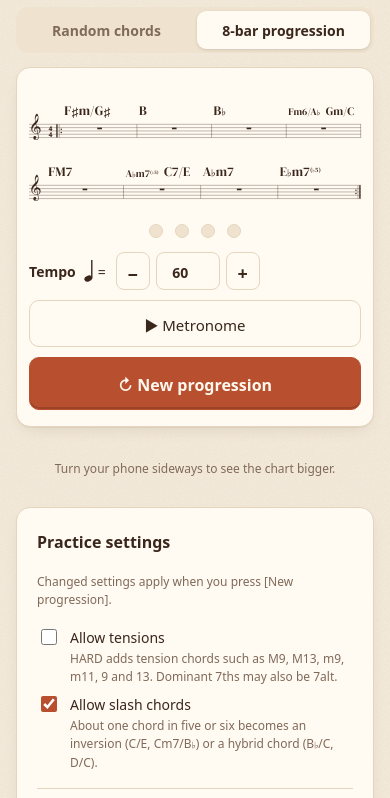
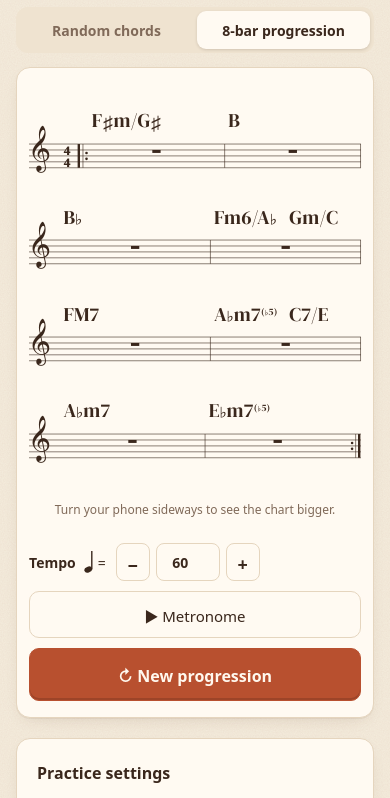
Before and after one commit to studio-luke/learn_piano, a website: page src/trainer/chord-improv/index.html in a window 390 px wide. Both pictures are taken after a click on the tab "8-bar progression". Shown: the part 45-843 px from the top of the page. Drawn offline with nearby package versions, Linux system fonts and the light colour scheme; a web font is replaced by a local one.

Commit message:
Chord sight-reading: 2 bars per line on portrait phones, tips in place of beat dots

```diff
--- a/src/assets/css/improv.css
+++ b/src/assets/css/improv.css
@@ -161,7 +161,6 @@
   .pg-sheet { gap: 0; padding-block: 0; }
   .pg-chords { height: 1.55em; }
   .im-card.is-prog { gap: 6px; padding-block: 8px 10px; }
-  .im-card.is-prog .im-beats { display: none; }   /* 박 점은 카운트인 숫자와 박자표로 충분 — 세로 공간이 모자라서 */
 }
 
 /* ---------- 모바일(컴퓨터가 아닌 기기)의 8마디 모드 버튼 (2026-11-10 사용자 요청) ----------
@@ -173,3 +172,9 @@
   .is-mobile .im-card.is-prog .im-new { flex: 1.6 1 0; padding-block: 11px; }
   .is-mobile .im-card.is-prog .im-play { flex: 1 1 0; }
 }
+
+/* 한 줄 2마디(폰 세로): 마디가 넓어진 만큼 코드 기호를 크게 */
+.pg-sheet.two-per-line .pg-chords { font-size: clamp(16px, 5vw, 26px); }
+
+/* 8마디 모드: 박 점 없음 (2026-11-10 사용자 요청 — 그 자리에 폰 세로 안내와 알약). 카운트인 숫자와 박자표로 충분 */
+.im-card.is-prog .im-beats { display: none; }
--- a/src/assets/js/common/storage.js
+++ b/src/assets/js/common/storage.js
@@ -11,6 +11,7 @@
 //   chordoven.improvRandom.v1   코드 초견 무작위 코드 모드의 출제 설정 (improv/settings.js)
 //   chordoven.improvScrollTip   코드 초견의 "아래로 내리면…" 안내 (출제 설정을 한 번 봤으면 "seen")
 //   chordoven.improvProg.v1     코드 초견 8마디 코드진행 모드의 출제 설정 (improv/prog-settings.js)
+//   chordoven.improvProgScrollTip  코드 초견 8마디 모드의 "아래로 내리면 출제 옵션을…" 안내 ("seen"이면 다시 안 나옴)
 // 사생활 보호 모드 등에서는 localStorage가 막힐 수 있어서 모든 읽기·쓰기를 try로 감싸요.
 
 const PREFIX = "chordoven.";
--- a/src/assets/js/i18n/en.js
+++ b/src/assets/js/i18n/en.js
@@ -386,6 +386,7 @@ export default {
   improvScrollTip: "Scroll down to choose which chords appear",
   progNew: "↻ New progression",
   progRotateTip: "Turn your phone sideways to see the chart bigger.",
+  progScrollTip: "Scroll down to choose the options",
   progApplyNew: "Changed settings apply when you press [New progression].",
   progTen: "Allow tensions",
   progTenSub: "HARD adds tension chords such as M9, M13, m9, m11, 9 and 13. Dominant 7ths may also be 7alt.",
--- a/src/assets/js/i18n/ja.js
+++ b/src/assets/js/i18n/ja.js
@@ -386,6 +386,7 @@ export default {
   improvScrollTip: "下にスクロールすると、出てくるコードを選べます",
   progNew: "↻ 新しいコード進行",
   progRotateTip: "スマホを横にすると、楽譜を大きく表示できます。",
+  progScrollTip: "下にスクロールすると、出題オプションを選べます",
   progApplyNew: "変えた設定は［新しいコード進行］を押すと反映されます。",
   progTen: "テンションを許可",
   progTenSub: "HARDを選ぶと、M9・M13・m9・m11・9・13などのテンションコードも出ます。ドミナント7には7altも出ます。",
--- a/src/assets/js/i18n/ko.js
+++ b/src/assets/js/i18n/ko.js
@@ -387,6 +387,7 @@ export default {
   improvScrollTip: "아래로 내리면 등장할 코드를 고를 수 있어요",
   progNew: "↻ 새 코드진행",
   progRotateTip: "폰을 가로로 돌리면 악보를 더 크게 볼 수 있어요.",
+  progScrollTip: "아래로 내리면 출제 옵션을 고를 수 있어요",
   progApplyNew: "바꾼 설정은 [새 코드진행]을 누르면 적용돼요.",
   progTen: "텐션 허용",
   progTenSub: "HARD를 고르면 M9·M13·m9·m11·9·13 같은 텐션 코드도 나와요. 도미넌트 7에는 7alt도 나와요.",
--- a/src/assets/js/i18n/zh.js
+++ b/src/assets/js/i18n/zh.js
@@ -386,6 +386,7 @@ export default {
   improvScrollTip: "向下滚动即可选择要出现的和弦",
   progNew: "↻ 新的和弦进行",
   progRotateTip: "把手机横过来，乐谱会显示得更大。",
+  progScrollTip: "向下滚动即可选择出题选项",
   progApplyNew: "更改的设置在按［新的和弦进行］时生效。",
   progTen: "允许延伸音",
   progTenSub: "选择 HARD 时还会出现 M9、M13、m9、m11、9、13 等延伸和弦。属七和弦也可能是 7alt。",
--- a/src/assets/js/improv/sheet.js
+++ b/src/assets/js/improv/sheet.js
@@ -1,5 +1,5 @@
 // ===== 코드 초견 — 8마디 코드진행 악보 그리기 =====
-// 4마디 × 2줄 (폰 세로도 같음 — 대신 가로로 돌리라는 안내, 사용자 결정 2026-11-10).
+// 4마디 × 2줄, 폰 세로는 2마디 × 4줄 (사용자 결정 2026-11-10 — 한 줄 마디 수는 pages/improv.js가 setPerLine으로 정함)
 // 한 줄 = 코드 기호 줄(HTML) + 오선(SVG). 오선에는 높은음자리표, 첫 줄에만 박자표, 마디마다 온쉼표, 조표 없음,
 // 1마디 앞·8마디 뒤에 도돌이표. 코드 기호는 그 코드가 시작하는 박 위치에(마디 안에서 펄스 비율대로).
 // 코드 기호는 HTML로 그림 — 텐션을 작게 위로 올리거나 세로로 쌓는 모양(practice.css .symbol .sup / .stack)을 그대로 쓰려고.
@@ -7,20 +7,33 @@
 import { $, esc, symbolHTML } from "../common/dom.js";
 import { BARS } from "./progression.js";
 
-const W = 1000, H = 84;                  // 오선 한 줄 그림 크기 (viewBox)
+const H = 84;                            // 오선 한 줄 그림 높이 (viewBox)
+let W = 1000;                            // 오선 한 줄 그림 폭 — 한 줄 2마디면 560으로 좁혀서, 화면에 그릴 때 오선이 그만큼 크게 보이게
 const TOP = 22, SP = 10;                 // 맨 윗줄 y, 줄 간격
 const line = i => TOP + i * SP;          // i번째 줄(0 = 맨 위)의 y
-const PER_LINE = BARS / 2;               // 한 줄 마디 수 (4)
+let perLine = 4;                         // 한 줄 마디 수 (4 → 2줄, 2 → 4줄)
+let last = null;                         // 마지막으로 그린 진행 (한 줄 마디 수를 바꾸면 다시 그리려고)
 const CLEF_END = 46;                     // 음자리표 다음 x
 const METER_END = 82;                    // 박자표 다음 x (첫 줄만)
 const REPEAT = 18;                       // 도돌이표(굵은 줄 + 얇은 줄 + 점 두 개)가 차지하는 폭
 
-/** 한 줄의 마디 시작·끝 x: [[x1, x2] × 4] */
+const rowCount = () => BARS / perLine;
+const isLast = row => row === rowCount() - 1;
+
+/** 한 줄의 마디 시작·끝 x: [[x1, x2] × 한 줄 마디 수] — 첫 줄은 박자표·시작 도돌이표 뒤부터, 마지막 줄은 끝 도돌이표 앞까지 */
 export function barXs(row) {
   const left = row === 0 ? METER_END + REPEAT : CLEF_END + 6;
-  const right = row === 1 ? W - REPEAT : W;
-  const w = (right - left) / PER_LINE;
-  return Array.from({ length: PER_LINE }, (_, i) => [left + i * w, left + (i + 1) * w]);
+  const right = isLast(row) ? W - REPEAT : W;
+  const w = (right - left) / perLine;
+  return Array.from({ length: perLine }, (_, i) => [left + i * w, left + (i + 1) * w]);
+}
+
+/** 한 줄 마디 수 바꾸기 (4 또는 2) — 이미 그린 악보가 있으면 다시 그림 */
+export function setPerLine(n) {
+  if (n === perLine) return;
+  perLine = n;
+  W = n === 2 ? 560 : 1000;
+  if (last) drawSheet(last);
 }
 
 /** 오선 한 줄 SVG */
@@ -43,9 +56,9 @@ function staffSVG(row, meter) {
   xs.forEach(([x1, x2], i) => {
     // 온쉼표: 위에서 둘째 줄에 매달린 직사각형, 마디 가운데
     s += `<rect class="pg-fill" x="${(x1 + x2) / 2 - 7}" y="${line(1)}" width="14" height="${SP / 2}"/>`;
-    if (i < PER_LINE - 1 || row === 0) s += bar(i === PER_LINE - 1 ? x2 - 0.75 : x2);
+    if (i < perLine - 1 || !isLast(row)) s += bar(i === perLine - 1 ? x2 - 0.75 : x2);   // 줄 끝 마디선은 오선 끝에 붙여서
   });
-  if (row === 1) {   // 8마디 뒤 도돌이표: 점 · 얇은 줄 · 굵은 줄
+  if (isLast(row)) {   // 8마디 뒤 도돌이표: 점 · 얇은 줄 · 굵은 줄
     s += dots(W - 15) + bar(W - 9) + bar(W - 3, "pg-thick");
   }
   return s + "</svg>";
@@ -56,13 +69,15 @@ function staffSVG(row, meter) {
  * @param p  improv/progression.js generateProgression의 결과
  */
 export function drawSheet(p) {
+  last = p;
   const box = $("progSheet");
+  box.classList.toggle("two-per-line", perLine === 2);   // 한 줄 2마디면 코드 기호를 크게 (improv.css)
   let html = "";
-  for (let row = 0; row < 2; row++) {
+  for (let row = 0; row < rowCount(); row++) {
     const xs = barXs(row);
     let chords = "";
-    for (let i = 0; i < PER_LINE; i++) {
-      const bar = p.bars[row * PER_LINE + i], [x1, x2] = xs[i];
+    for (let i = 0; i < perLine; i++) {
+      const bar = p.bars[row * perLine + i], [x1, x2] = xs[i];
       for (const c of bar) {
         const x = x1 + 6 + (x2 - x1) * (c.start / p.meter.pulses);   // 마디 안에서 그 코드가 시작하는 박 위치 (마디선에서 조금 띄움)
         const inner = c.short ? `<span class="slash-bass">/${esc(c.q.bass)}</span>` : symbolHTML(c.q);
--- a/src/assets/js/pages/improv.js
+++ b/src/assets/js/pages/improv.js
@@ -23,7 +23,7 @@ import { Engine } from "../core/engine.js";
 import { ROUTES } from "../common/sitemap.js";
 import * as Random from "../improv/random.js";
 import { generateProgression } from "../improv/progression.js";
-import { drawSheet, fitLabels } from "../improv/sheet.js";
+import { drawSheet, fitLabels, setPerLine } from "../improv/sheet.js";
 import { initProgSettings, syncProgUI, progOptions } from "../improv/prog-settings.js";
 
 startPage({ title: "navImprov" });
@@ -70,6 +70,7 @@ function showMode(m) {
     if (SHEETS[x]) SHEETS[x].hidden = x !== m;
   }
   document.querySelector(".im-layout").classList.toggle("no-sheet", !SHEETS[m]);
+  // 모드별 모양 (improv.css): 8마디 모드는 박 점 없음, 폰 가로 간격 줄이기 등
   document.querySelector(".im-layout .im-card").classList.toggle("is-prog", m === "prog");
   document.querySelector(".im-layout").classList.toggle("is-prog", m === "prog");   // 컴퓨터에서도 출제 설정을 악보 아래로
   // 모바일 8마디 모드: [새 코드진행]이 주인공(주황), 시작 버튼은 보통 버튼 "메트로놈" (2026-11-10 사용자 요청)
@@ -77,10 +78,15 @@ function showMode(m) {
   $("btnNewProg").classList.toggle("primary", mobileProg);
   $("btnPlay").classList.toggle("primary", !mobileProg);
   renderPlayText();
-  $("btnNewProg").hidden = m !== "prog";   // 모드별 모양 (폰 가로의 8마디 모드 등, improv.css)
-  scrollTip.show(m === "random");
-  $("rotateRandom").hidden = m !== "random"; $("rotateProg").hidden = m !== "prog";
-  if (m === "prog") fitLabels();   // 숨겨져 있을 때 그린 악보는 폭을 잴 수 없어서, 보일 때 코드 기호 크기를 다시 맞춤   // 폰 세로 안내: "코드를 더 크게" / "악보를 더 크게"   // 아래쪽 scrollTip — showMode는 그것을 만든 뒤에만 불림
+  $("btnNewProg").hidden = m !== "prog";
+  // 폰 세로 안내("가로로 돌리면…" + "▼ 아래로 내리면…" 알약)의 자리 (2026-11-10 사용자 요청):
+  // 무작위 코드 모드는 연습 카드와 출제 설정 사이, 8마디 모드는 카드 안의 박 점 자리(8마디 모드는 박 점을 없앰)
+  const between = document.querySelector(".im-between");
+  if (m === "prog") $("beatDots").after(between);
+  else document.querySelector(".im-layout .im-card").after(between);
+  $("rotateRandom").hidden = m !== "random"; $("rotateProg").hidden = m !== "prog";   // "코드를 더 크게" / "악보를 더 크게"
+  scrollTip.show(m);   // showMode는 아래 scrollTip을 만든 뒤에만 불림
+  if (m === "prog") fitLabels();   // 숨겨져 있을 때 그린 악보는 폭을 잴 수 없어서, 보일 때 코드 기호 크기를 다시 맞춤
   renderDots(null);
 }
 
@@ -308,28 +314,55 @@ function newProgression() {
   if (metro.running && mode === "prog" && before && before.meter.pulses !== prog.meter.pulses) metro.stop();
   else if (!metro.running) renderDots(null);
 }
+// 폰 세로(폭 600px 이하)는 2마디 × 4줄, 그 밖에는 4마디 × 2줄 (2026-11-10 사용자 결정 — 4마디 × 2줄은 폰 세로에서 코드 기호가 너무 작았음).
+// 폰을 돌리면 바로 다시 그림
+{
+  const portrait = matchMedia("(max-width: 600px) and (orientation: portrait)");
+  const apply = () => setPerLine(portrait.matches ? 2 : 4);
+  apply();
+  portrait.addEventListener("change", apply);
+}
 initProgSettings();
 $("btnNewProg").onclick = newProgression;
 newProgression();
 
 // ---------- 폰 세로 첫 방문: 출제 설정이 아래에 있다고 알려주는 알약 (2026-11-10 사용자 요청) ----------
-// 연습 카드와 출제 설정 사이, "가로로 돌리면…" 안내 위에 겹쳐 뜸. 코드 추론하기(pages/naming.js)와 같은 방식이고 따로 기억(chordoven.improvScrollTip).
-// 출제 설정 제목이 화면 위쪽 40% 안에 한 번 들어오거나(= 아래로 내려서 봄) 알약을 누르면 다시 안 나옴. 알약은 CSS가 폰 세로에서만.
-// 다른 두 페이지는 "위쪽 65%"인데, 이 페이지는 연습 카드가 짧아서 출제 설정 제목이 처음부터 화면 아래쪽에 보임 → 65%면 알약이 뜨자마자 사라졌음
-// 8마디 모드에서는 무작위 코드 모드의 출제 설정이 없으니 숨김(showMode)
+// "가로로 돌리면…" 안내 위에 겹쳐 뜸(자리는 showMode). 코드 추론하기(pages/naming.js)와 같은 방식이고, 모드마다 따로 기억:
+//   무작위 코드 모드 chordoven.improvScrollTip "아래로 내리면 등장할 코드를 고를 수 있어요" → 무작위 코드 모드 출제 설정
+//   8마디 모드     chordoven.improvProgScrollTip "아래로 내리면 출제 옵션을 고를 수 있어요" → 8마디 모드 출제 설정
+// 그 모드의 출제 설정 제목이 화면 위쪽 40% 안에 한 번 들어오거나(= 아래로 내려서 봄) 알약을 누르면 그 모드에서는 다시 안 나옴.
+// 다른 두 페이지는 "위쪽 65%"인데, 이 페이지는 연습 카드가 짧아서 출제 설정 제목이 처음부터 화면 아래쪽에 보임 → 65%면 알약이 뜨자마자 사라졌음.
+// 알약은 CSS가 폰 세로에서만 보여 줌
 const scrollTip = (() => {
   const tip = $("scrollTip");
-  const head = document.querySelector("#sheetRandom h2");
-  let active = false;
-  const seen = "IntersectionObserver" in window ? new IntersectionObserver(es => { if (es.some(e => e.isIntersecting)) done(); }, { rootMargin: "0px 0px -60% 0px" }) : null;
-  function done() { active = false; tip.hidden = true; store.set("improvScrollTip", "seen"); if (seen) seen.disconnect(); }
-  if (store.get("improvScrollTip") !== "seen" && head && seen) {
-    active = true;
-    seen.observe(head);
-    $("scrollTipGo").onclick = () => { done(); $("sheetRandom").scrollIntoView({ behavior: "smooth", block: "start" }); };
-    $("scrollTipX").onclick = done;   // ×: 스크롤하지 않고 닫기 (다시 안 나옴)
+  const TIPS = {
+    random: { key: "improvScrollTip", sheet: "sheetRandom", text: "improvScrollTip" },
+    prog: { key: "improvProgScrollTip", sheet: "sheetProg", text: "progScrollTip" },
+  };
+  let current = "random";
+  const ok = "IntersectionObserver" in window;
+  for (const [m, x] of Object.entries(TIPS)) {
+    x.active = ok && store.get(x.key) !== "seen";
+    if (!x.active) continue;
+    // 출제 설정 제목을 한 번 보면 그 모드의 알약은 끝 (다른 모드의 출제 설정은 숨겨져 있어서 화면에 들어오지 않음)
+    x.seen = new IntersectionObserver(es => { if (es.some(e => e.isIntersecting)) done(m); }, { rootMargin: "0px 0px -60% 0px" });
+    x.seen.observe(document.querySelector("#" + x.sheet + " h2"));
   }
-  return { show: on => { tip.hidden = !(active && on); } };
+  function done(m) {
+    const x = TIPS[m];
+    x.active = false; store.set(x.key, "seen");
+    if (x.seen) x.seen.disconnect();
+    if (m === current) tip.hidden = true;
+  }
+  $("scrollTipGo").onclick = () => { const m = current; done(m); $(TIPS[m].sheet).scrollIntoView({ behavior: "smooth", block: "start" }); };
+  $("scrollTipX").onclick = () => done(current);   // ×: 스크롤하지 않고 닫기 (다시 안 나옴)
+  /** 모드를 바꿀 때: 그 모드의 알약이 아직 남았으면 그 문구로 보임 */
+  function show(m) {
+    current = m;
+    $("scrollTipText").textContent = t(TIPS[m].text);
+    tip.hidden = !TIPS[m].active;
+  }
+  return { show };
 })();
 
 // 출제 설정 공유 링크(?preset=…, 2026-11-10): 관리자에게 [🔗 이 설정으로 링크 만들기], 링크로 들어오면 바꿀지 묻기 (common/share-settings.js).
@@ -345,6 +378,6 @@ initPresetLink({
   hasPrior: () => HAD_SAVED,   // 이 페이지 설정은 이 기기에만 저장(계정에 안 올림)
 });
 
-onLangChange(() => { renderPlay(); renderMidi(); syncSettingsUI(); syncProgUI(); if (metro.running) Random.render(); });
+onLangChange(() => { renderPlay(); renderMidi(); syncSettingsUI(); syncProgUI(); scrollTip.show(mode); if (metro.running) Random.render(); });
 showMode(modeFromUrl());
 renderPlay();
```
Also changed, not shown: src/trainer/chord-improv/index.html (+1 -1 lines), tests/improv.test.js (+3 -2 lines).
